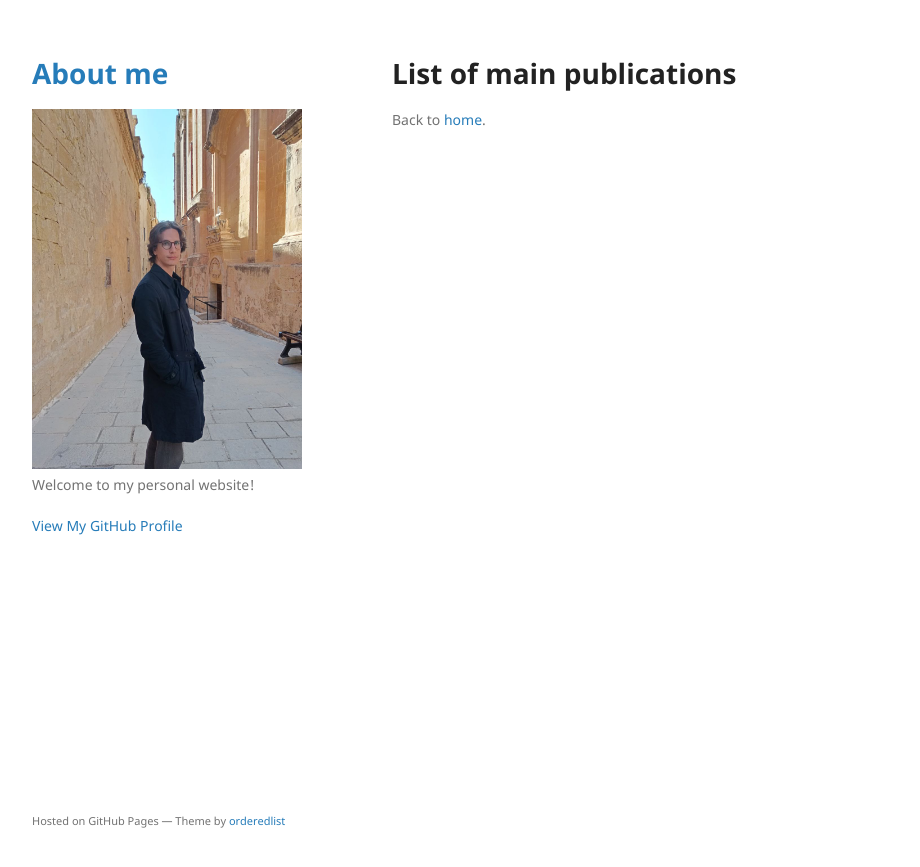
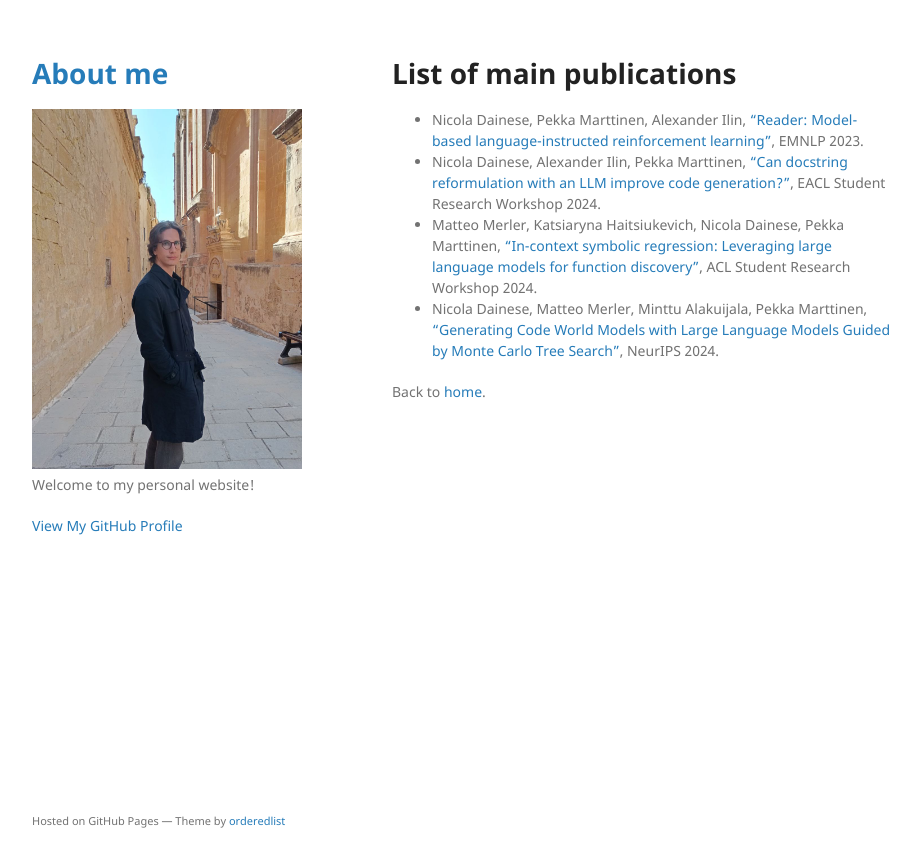
Before and after one commit to nicoladainese96/nicoladainese96.github.io, a Jekyll site: the page built from publications.md, in a window 1280 px wide. Shown: the top 867 px of the page, without its empty margins (178-1098 px from the left). Built offline with Jekyll 4.4.1, drawn with Linux system fonts in a browser that asks for light colours; our own code applies the rules of GitHub Pages for plain Markdown files.

Commit message:
Update publications.md

```diff
--- a/publications.md
+++ b/publications.md
@@ -1,3 +1,8 @@
 # List of main publications
 
+- Nicola Dainese, Pekka Marttinen, Alexander Ilin, ["Reader: Model-based language-instructed reinforcement learning"](https://aclanthology.org/2023.emnlp-main.1032/), EMNLP 2023.
+- Nicola Dainese, Alexander Ilin, Pekka Marttinen, ["Can docstring reformulation with an LLM improve code generation?"](https://aclanthology.org/2024.eacl-srw.24/), EACL Student Research Workshop 2024.
+- Matteo Merler, Katsiaryna Haitsiukevich, Nicola Dainese, Pekka Marttinen, ["In-context symbolic regression: Leveraging large language models for function discovery"](https://aclanthology.org/2024.acl-srw.49/), ACL Student Research Workshop 2024.
+- Nicola Dainese, Matteo Merler, Minttu Alakuijala, Pekka Marttinen, ["Generating Code World Models with Large Language Models Guided by Monte Carlo Tree Search"](https://arxiv.org/abs/2405.15383), NeurIPS 2024.
+
 Back to [home](index.md).
```
